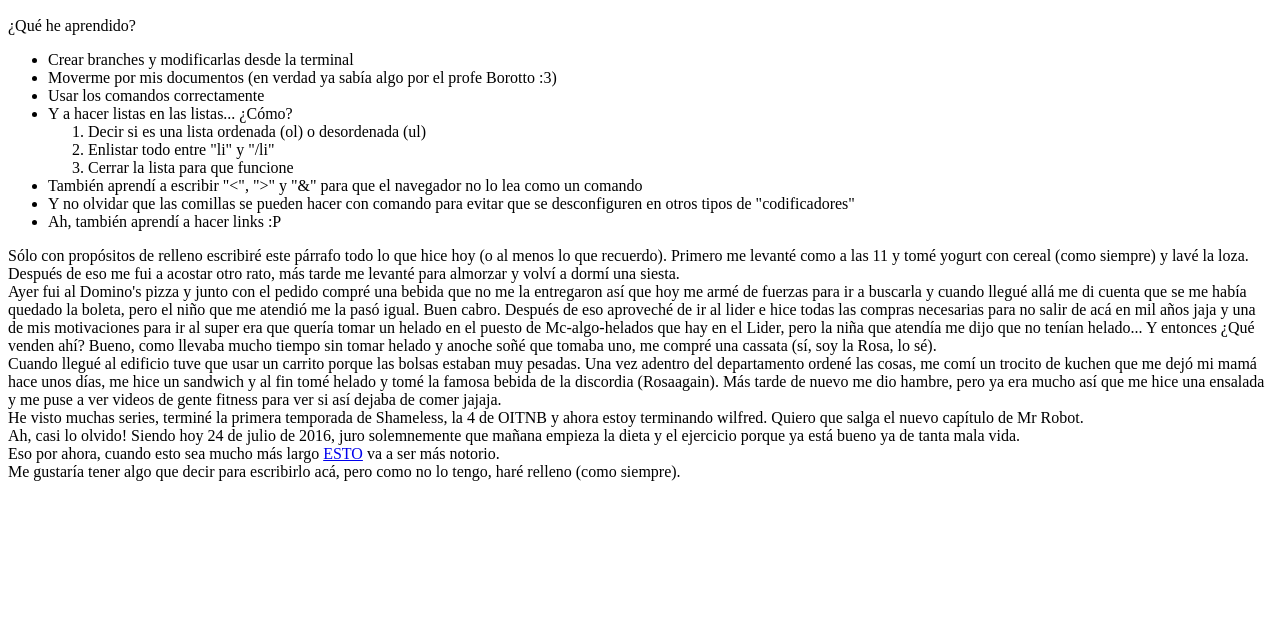
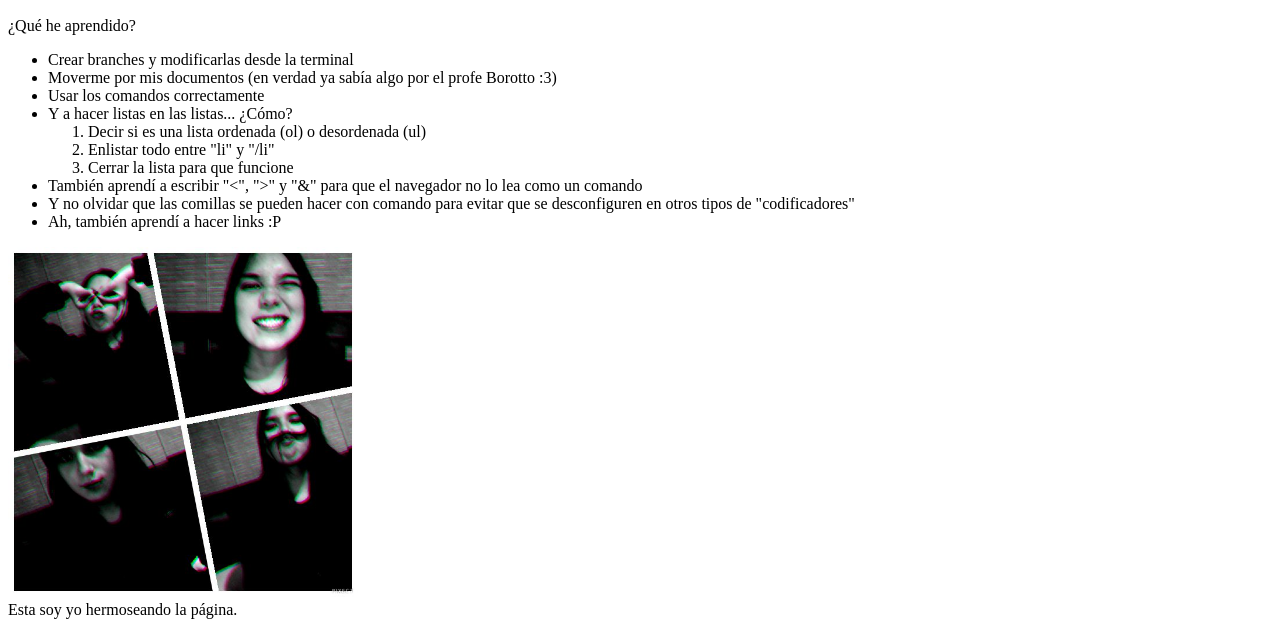
Before and after one commit to vamigu/progress, a plain HTML site: page stuff/index.html in a window 1280 px wide. Shown: the part 163-795 px from the top of the page. Drawn offline with Linux system fonts and the light colour scheme.

Commit message:
Con la imagen

```diff
--- a/stuff/index.html
+++ b/stuff/index.html
@@ -29,7 +29,10 @@
 <li> Ah, también aprendí a hacer links :P </li>
 </ul>
 </section>
-
+<p>
+<img src="FOTO1.jpg" width="350" height="350"> <br>
+Esta soy yo hermoseando la página.
+</p>
 <div>
 Sólo con propósitos de relleno escribiré este párrafo todo lo que hice hoy (o al menos lo que recuerdo). Primero me levanté como a las 11 y tomé yogurt&nbsp;con&nbsp;cereal (como siempre) y lavé la loza. Después de eso me fui a acostar otro rato, más tarde me levanté para almorzar y volví a dormí una siesta. <br>
 Ayer fui al Domino's pizza y junto con el pedido compré una bebida que no me la entregaron así que hoy me armé de fuerzas para ir a buscarla y cuando llegué allá me di cuenta que se me había quedado la boleta, pero el niño que me atendió me la pasó igual. Buen cabro. Después de eso aproveché de ir al lider e hice todas las compras necesarias para no salir de acá en mil años jaja y una de mis motivaciones para ir al super era que quería tomar un helado en el puesto de Mc-algo-helados que hay en el Lider, pero la niña que atendía me dijo que no tenían helado... Y entonces ¿Qué venden ahí? Bueno, como llevaba mucho tiempo sin tomar helado y anoche soñé que tomaba uno, me compré una cassata (sí, soy la Rosa, lo sé). <br>
```
Also changed, not shown: stuff/FOTO1.jpg (added).
